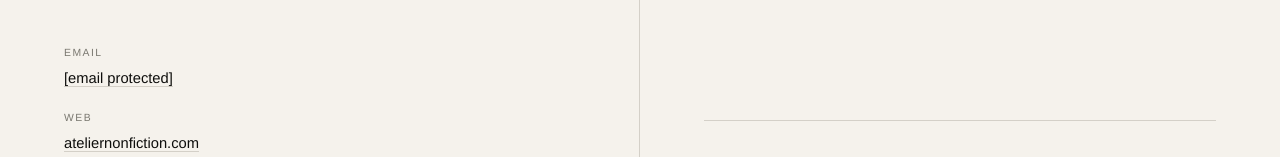
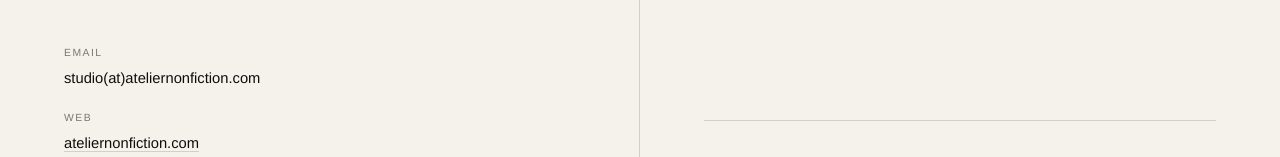
Before and after one commit to karimbenkhelifa/ateliernonfiction.com, a plain HTML site: page index.html in a window 1280 px wide. Shown: the part 2675-2832 px from the top of the page. Drawn offline with nearby package versions, Linux system fonts and the light colour scheme.

Commit message:
Add files via upload

```diff
--- a/index.html
+++ b/index.html
@@ -486,7 +486,7 @@
     <h2>Let's build<br><em>something</em><br>real.</h2>
 <div class="contact-detail">
       <p class="contact-detail-label">Email</p>
-      <p class="contact-detail-value"><a href="/cdn-cgi/l/email-protection#a4d7d0d1c0cdcbe4c5d0c1c8cdc1d6cacbcac2cdc7d0cdcbca8ac7cbc9"><span class="__cf_email__" data-cfemail="36454243525f59765742535a5f5344585958505f55425f59581855595b">[email&#160;protected]</span></a></p>
+      <p class="contact-detail-value">studio(at)ateliernonfiction.com</p>
     </div>
     <div class="contact-detail">
       <p class="contact-detail-label">Web</p>
```
